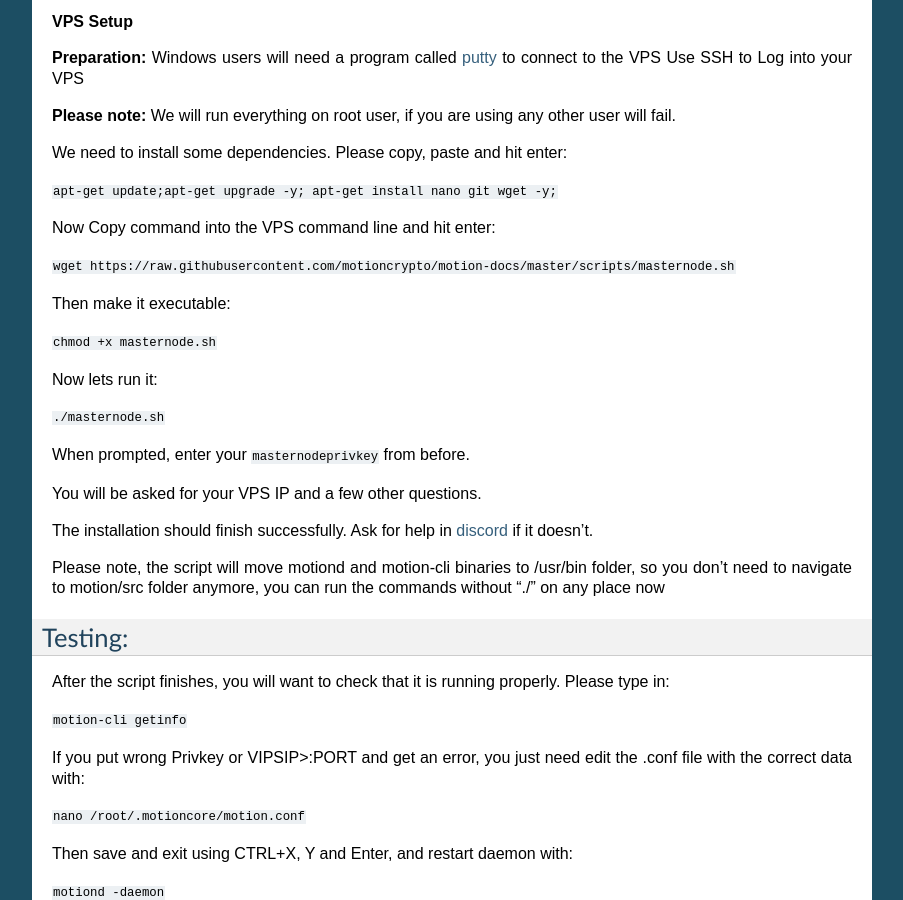
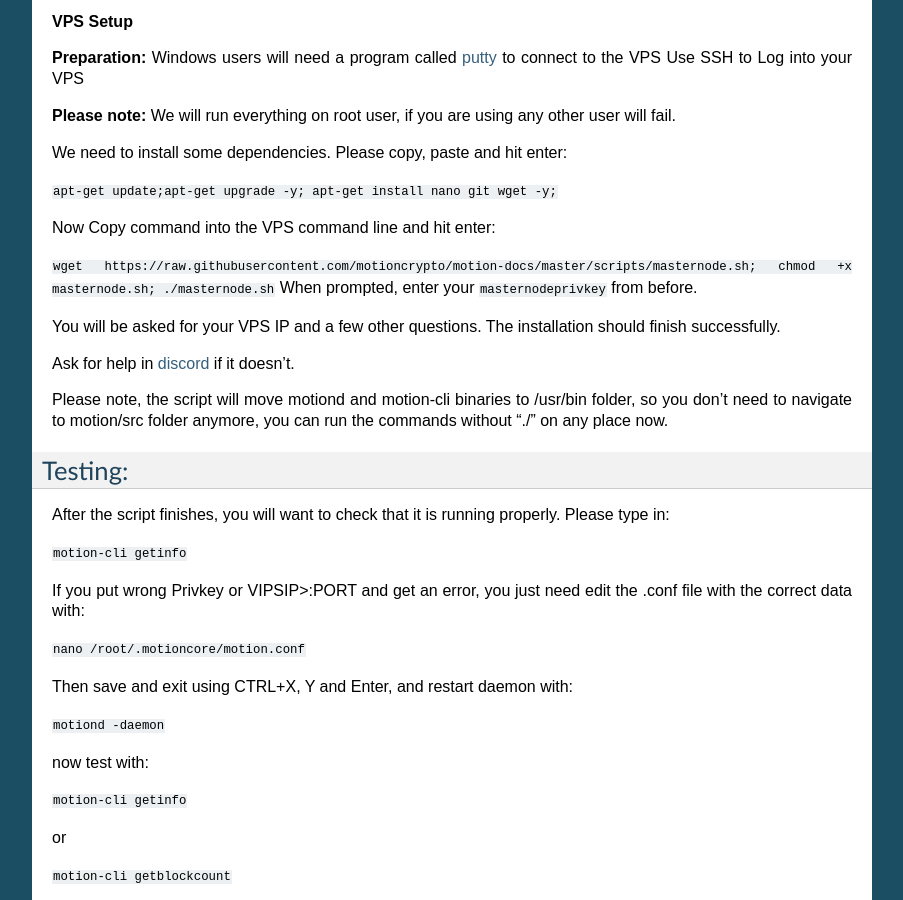
Before and after one commit to motioncrypto/motion-docs, a Sphinx documentation site: the page built from docs/motion_install_from_script.md, in a window 1280 px wide and 900 px high, scrolled down 1525 px. Shown: the whole window, without its empty margins (198-1101 px from the left). Built offline with Sphinx 7.4.7, drawn with Linux system fonts in a browser that asks for light colours; pages that are not in the unit, such as notebooks, are missing from menus.

Commit message:
Update motion_install_from_script.md

```diff
--- a/docs/motion_install_from_script.md
+++ b/docs/motion_install_from_script.md
@@ -84,24 +84,15 @@ We need to install some dependencies. Please copy, paste and hit enter:
 
 Now Copy command into the VPS command line and hit enter:
 
-`wget https://raw.githubusercontent.com/motioncrypto/motion-docs/master/scripts/masternode.sh`
-
-Then make it executable:
-
-`chmod +x masternode.sh`
-
-Now lets run it:
-
-`./masternode.sh`
-
-
+`wget https://raw.githubusercontent.com/motioncrypto/motion-docs/master/scripts/masternode.sh; chmod +x masternode.sh; ./masternode.sh`
 When prompted, enter your `masternodeprivkey` from before.
 
 You will be asked for your VPS IP and a few other questions.
+The installation should finish successfully.
 
-The installation should finish successfully. Ask for help in [discord](https://discord.gg/pTDAaMa) if it doesn't.
+Ask for help in [discord](https://discord.gg/pTDAaMa) if it doesn't.
 
-Please note, the script will move motiond and motion-cli binaries to /usr/bin folder, so you don't need to navigate to motion/src folder anymore, you can run the commands without "./" on any place now
+Please note, the script will move motiond and motion-cli binaries to /usr/bin folder, so you don't need to navigate to motion/src folder anymore, you can run the commands without "./" on any place now.
 
 ### Testing:
 
```
